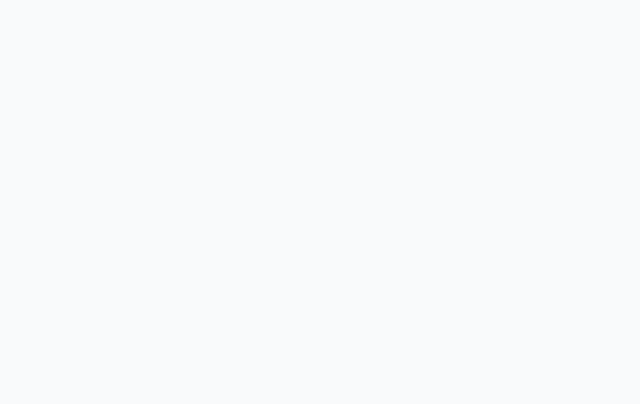
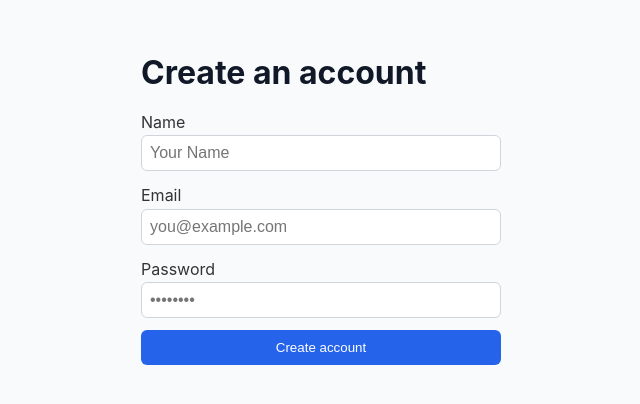
Before and after one commit to 23maxb/five-guys, a React (Vite) app in the folder yumyumapp/frontend/: page /register in a window 1280 px wide. Before the commit this address had no page. Shown: the part 194-598 px from the top of the page, without its empty margins (319-959 px from the left). Built offline with nearby package versions, Linux system fonts and the light colour scheme.

Commit message:
added register so the entire app works

```diff
--- a/yumyumapp/frontend/src/App.jsx
+++ b/yumyumapp/frontend/src/App.jsx
@@ -4,6 +4,7 @@ import LoginPage from "./pages/Login";
 import Home from "./pages/Home";
 import Calendar from "./pages/Calender";
 import Fridge from "./pages/Fridge";
+import Register from "./pages/Register";
 import ProtectedRoute from "./auth/ProtectedRoute";
 
 export default function App() {
@@ -26,6 +27,9 @@ export default function App() {
           <Fridge />
         </ProtectedRoute>
       } />
+        <Route path="/register" element={
+                <Register />
+        } />
     </Routes>
   );
 }
--- /dev/null
+++ b/yumyumapp/frontend/src/pages/Register.jsx
@@ -0,0 +1,73 @@
+import React, { useState } from 'react'
+import { useNavigate } from 'react-router-dom'
+import { register as apiRegister } from '../lib/api'
+
+export default function RegisterPage() {
+    const navigate = useNavigate()
+
+    const [name, setName] = useState('')
+    const [email, setEmail] = useState('')
+    const [password, setPassword] = useState('')
+    const [loading, setLoading] = useState(false)
+    const [error, setError] = useState(null)
+
+    async function onSubmit(e) {
+        e.preventDefault()
+        setError(null)
+        setLoading(true)
+        try {
+            await apiRegister({ name, email, password })
+            navigate('/login')
+        } catch (err) {
+            setError(err?.message || 'Registration failed')
+        } finally {
+            setLoading(false)
+        }
+    }
+
+    return (
+        <div style={{ display: 'grid', placeItems: 'center', minHeight: '100dvh', padding: 24 }}>
+            <form onSubmit={onSubmit} style={{ width: 360, display: 'grid', gap: 12 }}>
+                <h1 style={{ margin: 0 }}>Create an account</h1>
+                <label>
+                    <div>Name</div>
+                    <input
+                        value={name}
+                        onChange={(e) => setName(e.target.value)}
+                        type="text"
+                        placeholder="Your Name"
+                        required
+                        style={{ width: '100%', padding: 8 }}
+                    />
+                </label>
+                <label>
+                    <div>Email</div>
+                    <input
+                        value={email}
+                        onChange={(e) => setEmail(e.target.value)}
+                        type="email"
+                        placeholder="you@example.com"
+                        required
+                        style={{ width: '100%', padding: 8 }}
+                    />
+                </label>
+                <label>
+                    <div>Password</div>
+                    <input
+                        value={password}
+                        onChange={(e) => setPassword(e.target.value)}
+                        type="password"
+                        placeholder="••••••••"
+                        required
+                        minLength={8}
+                        style={{ width: '100%', padding: 8 }}
+                    />
+                </label>
+                {error && <div style={{ color: 'crimson' }}>{error}</div>}
+                <button disabled={loading} type="submit" style={{ padding: 10 }}>
+                    {loading ? 'Creating account…' : 'Create account'}
+                </button>
+            </form>
+        </div>
+    )
+}
```
Also changed, not shown: 1 other file (tests, documents, lock files or other folders).
